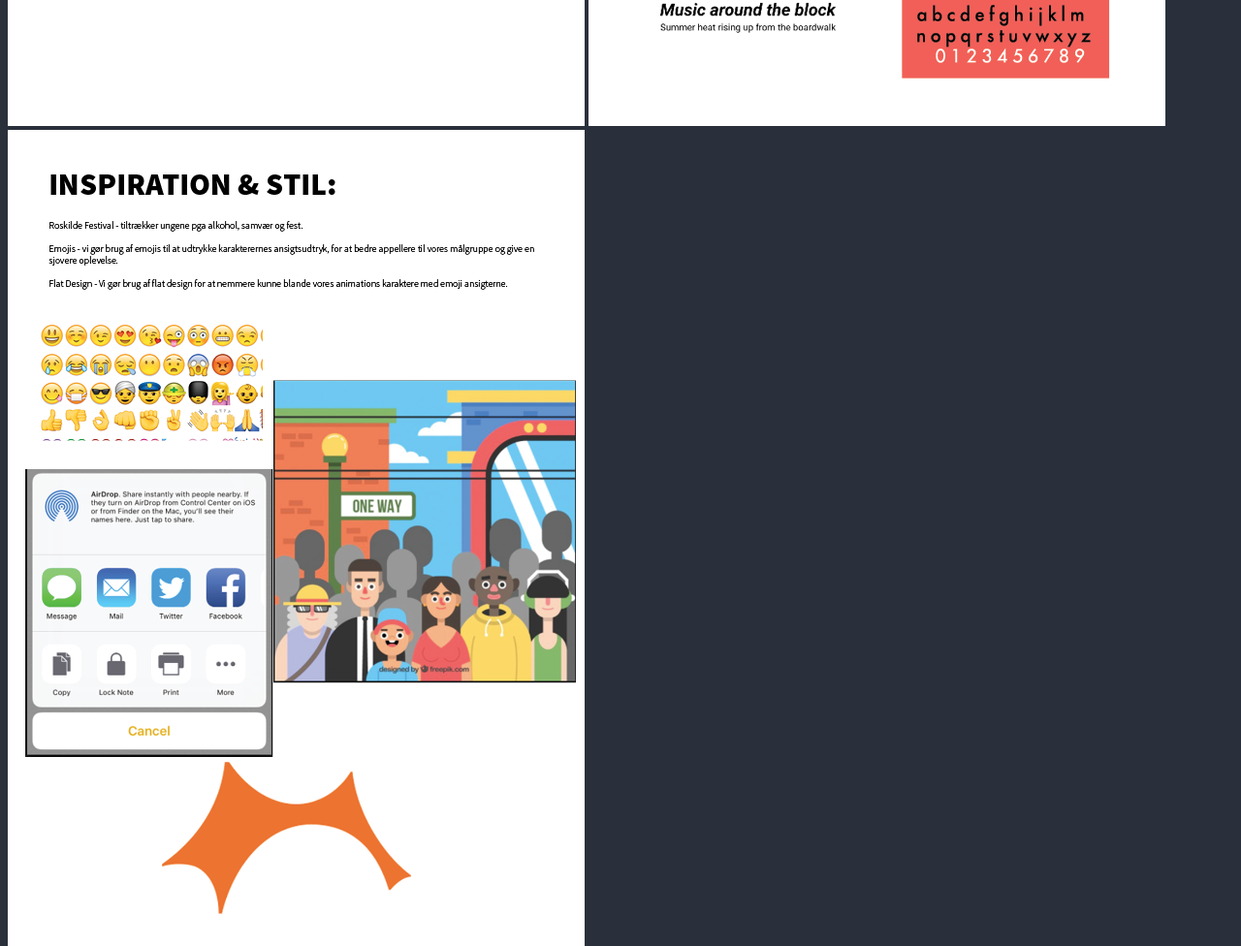
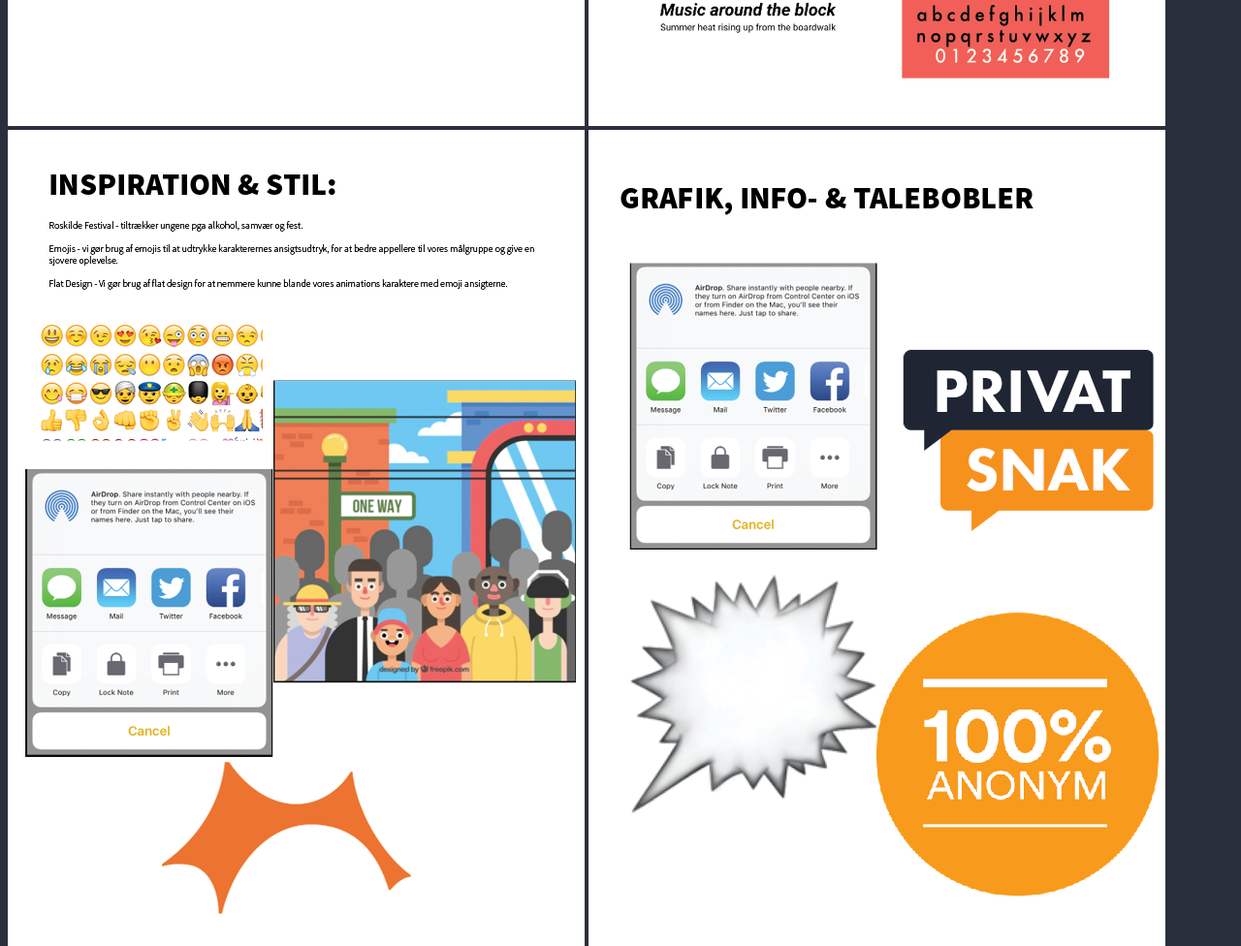
Before and after one commit to Rebe0956/privat_snak, a plain HTML site: page index.html in a window 1280 px wide. Shown: the part 3320-4296 px from the top of the page at 97% size. Drawn offline with nearby package versions, Linux system fonts and the light colour scheme.

Commit message:
styletile/moodboard

```diff
--- a/index.html
+++ b/index.html
@@ -72,12 +72,14 @@
 
         <img src="moodboard_01.png">
         <img src="moodboard_02.png">
-        <img src="moodboard_03.png">
+
 
     </section>
 
     <section id="styletile">
-        <!--        Indsæt styletile her-->
+        <img src="moodboard_03.png">
+        <img src="styletile.png">
+
     </section>
     <section id="skitser">
         <!--    indsæt skitser her-->
```
Also changed, not shown: styletile.png (added).
